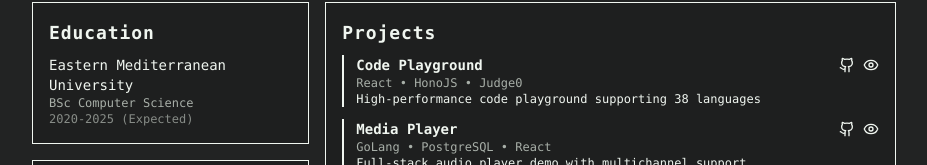
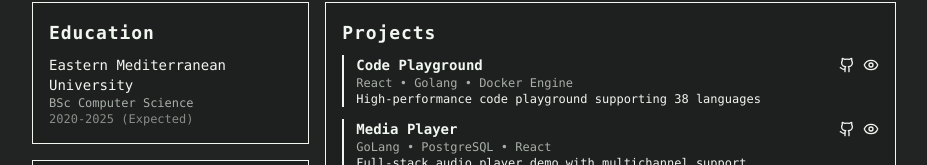
Before and after one commit to caner-cetin/resume-cansu-dev, a React (Vite) app: page / in a window 1280 px wide. Shown: the part 162-327 px from the top of the page, without its empty margins (176-1103 px from the left). Built offline with nearby package versions, Linux system fonts and the light colour scheme.

Commit message:
small bump

```diff
--- a/src/Resume.tsx
+++ b/src/Resume.tsx
@@ -81,7 +81,7 @@ const Resume = () => {
                     { icon: Github, url: 'https://github.com/caner-cetin/code-cansu-dev' },
                     { icon: Eye, url: 'https://code.cansu.dev' }
                   ],
-                  tech: 'React • HonoJS • Judge0',
+                  tech: 'React • Golang • Docker Engine',
                   description: 'High-performance code playground supporting 38 languages'
                 },
                 {
```
